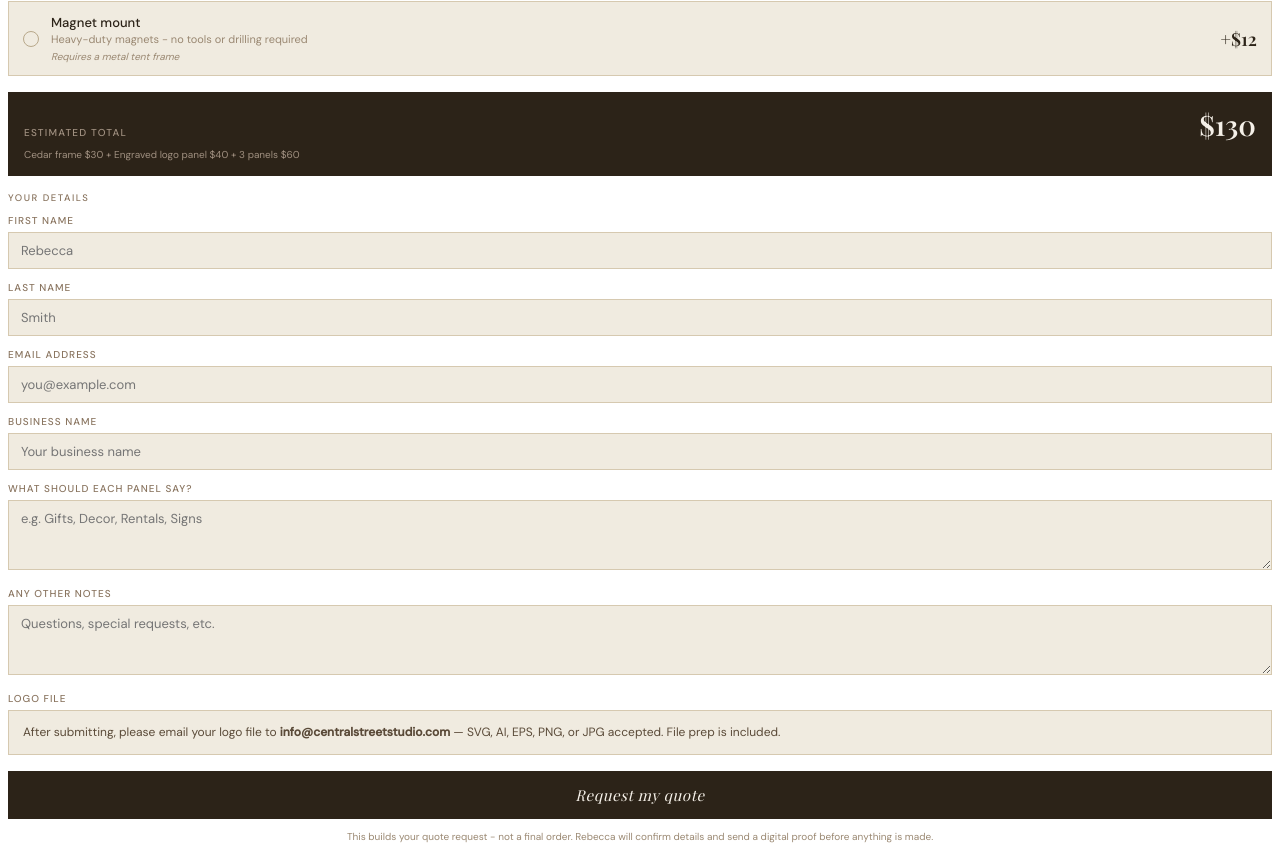
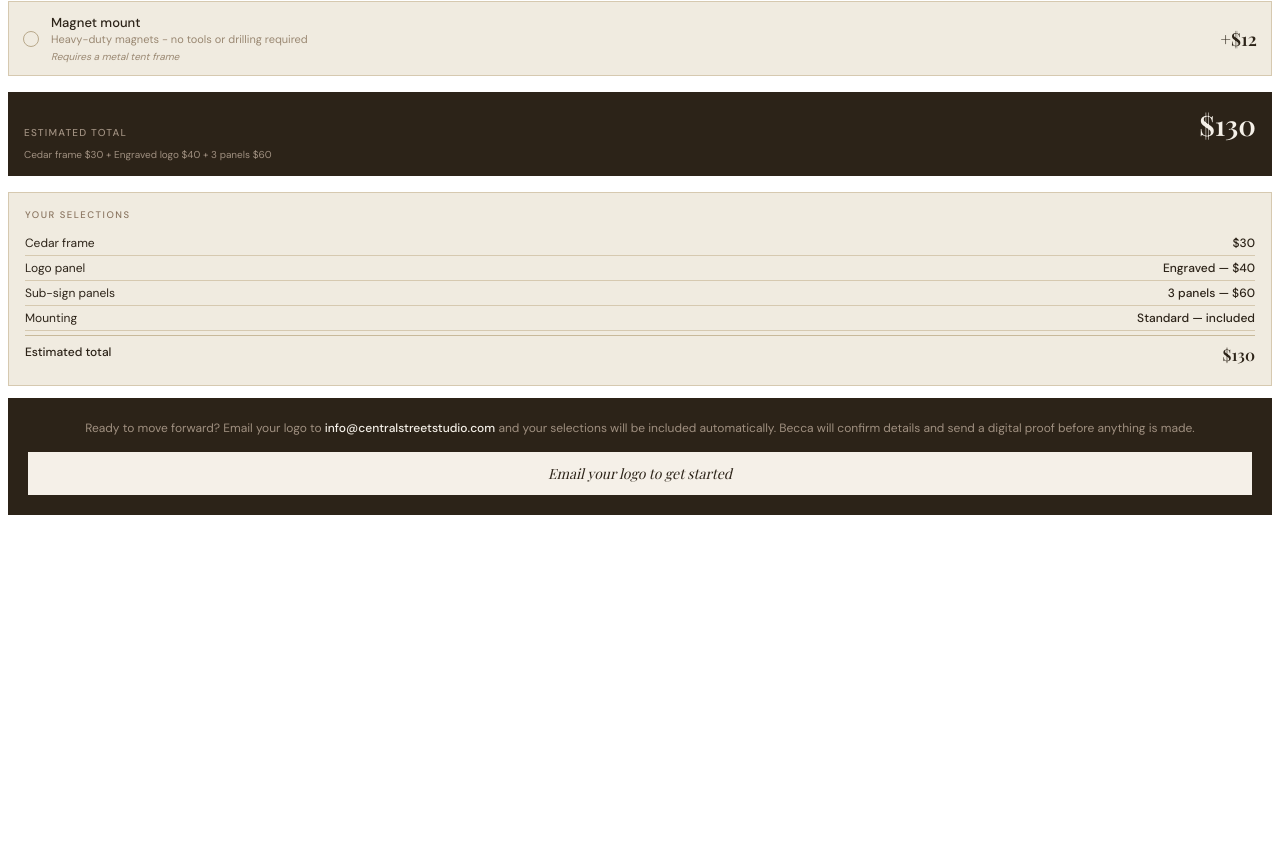
Before and after one commit to centralstreetstudio/css-sign-quote, a plain HTML site: page index.html in a window 1280 px wide. Shown: the part 666-1519 px from the top of the page. After the commit the page ends 1189 px from the top, so only its background shows below. Drawn offline with nearby package versions, Linux system fonts and the light colour scheme; a web font is replaced by a local one.

Commit message:
Update index.html

```diff
--- a/index.html
+++ b/index.html
@@ -17,10 +17,7 @@
     width: 100%;
   }
 
-  .wrap {
-    width: 100%;
-    padding: 8px;
-  }
+  .wrap { width: 100%; padding: 8px; }
 
   .eyebrow { font-size: 10px; font-weight: 500; letter-spacing: 0.18em; text-transform: uppercase; color: #8a7560; margin-bottom: 6px; text-align: center; }
   .title { font-family: 'Playfair Display', serif; font-size: 24px; font-weight: 400; color: #2c2318; line-height: 1.2; margin-bottom: 4px; text-align: center; }
@@ -32,7 +29,6 @@
 
   .section-label { font-size: 9.5px; font-weight: 500; letter-spacing: 0.16em; text-transform: uppercase; color: #8a7560; margin-bottom: 10px; }
 
-  /* Choices stacked vertically */
   .choice {
     background: #f0ebe0;
     border: 1.5px solid #d6c9b0;
@@ -48,12 +44,10 @@
   }
   .choice:hover { border-color: #8a7560; }
   .choice.selected { background: #2c2318; border-color: #2c2318; }
-
   .choice-left { display: flex; align-items: center; gap: 12px; flex: 1; }
   .choice-radio { width: 16px; height: 16px; border-radius: 50%; border: 1.5px solid #b8a88a; flex-shrink: 0; display: flex; align-items: center; justify-content: center; }
   .choice.selected .choice-radio { border-color: #f5f0e8; }
   .choice.selected .choice-radio::after { content: ''; width: 8px; height: 8px; border-radius: 50%; background: #f5f0e8; }
-
   .choice-text { flex: 1; }
   .choice-name { font-size: 13px; font-weight: 500; color: #2c2318; margin-bottom: 1px; }
   .choice-desc { font-size: 11px; color: #9a8872; line-height: 1.4; }
@@ -64,16 +58,7 @@
   .choice-price { font-family: 'Playfair Display', serif; font-size: 18px; font-weight: 600; color: #2c2318; white-space: nowrap; }
   .choice.selected .choice-price { color: #f5f0e8; }
 
-  /* Counter */
-  .counter-row {
-    background: #f0ebe0;
-    border: 1.5px solid #d6c9b0;
-    padding: 12px 14px;
-    display: flex;
-    align-items: center;
-    justify-content: space-between;
-    gap: 10px;
-  }
+  .counter-row { background: #f0ebe0; border: 1.5px solid #d6c9b0; padding: 12px 14px; display: flex; align-items: center; justify-content: space-between; gap: 10px; }
   .counter-label { font-size: 13px; font-weight: 500; color: #2c2318; margin-bottom: 2px; }
   .counter-note { font-size: 11px; color: #9a8872; }
   .counter-controls { display: flex; align-items: center; gap: 12px; flex-shrink: 0; }
@@ -81,35 +66,39 @@
   .counter-btn:hover { background: #e8e0d0; }
   .counter-val { font-family: 'Playfair Display', serif; font-size: 20px; font-weight: 600; color: #2c2318; min-width: 20px; text-align: center; }
   .counter-price { font-family: 'Playfair Display', serif; font-size: 18px; font-weight: 600; color: #2c2318; }
-
   .bundle-tag { display: inline-block; font-size: 9px; font-weight: 500; letter-spacing: 0.1em; text-transform: uppercase; padding: 2px 6px; border: 1px solid #b8a88a; color: #7a6550; background: #ede6d8; margin-left: 6px; vertical-align: middle; }
 
-  /* Total */
   .total-bar { background: #2c2318; padding: 14px 16px; margin: 16px 0; }
   .total-top { display: flex; justify-content: space-between; align-items: baseline; }
   .total-label-text { font-size: 10px; font-weight: 500; letter-spacing: 0.12em; text-transform: uppercase; color: #a09080; }
   .total-amount { font-family: 'Playfair Display', serif; font-size: 28px; font-weight: 600; color: #f5f0e8; }
   .total-breakdown { font-size: 10px; color: #a09080; margin-top: 4px; line-height: 1.5; }
 
-  /* Form fields */
-  .field { margin-bottom: 12px; }
-  .field label { display: block; font-size: 10px; font-weight: 500; letter-spacing: 0.1em; text-transform: uppercase; color: #8a7560; margin-bottom: 5px; }
-  .field input, .field textarea { width: 100%; background: #f0ebe0; border: 1.5px solid #d6c9b0; padding: 9px 12px; font-family: 'DM Sans', sans-serif; font-size: 13px; color: #2c2318; outline: none; transition: border-color 0.15s; }
-  .field input:focus, .field textarea:focus { border-color: #8a7560; }
-  .field textarea { resize: vertical; min-height: 70px; }
+  /* Summary + CTA */
+  .summary-box { background: #f0ebe0; border: 1.5px solid #d6c9b0; padding: 16px; margin-bottom: 12px; }
+  .summary-title { font-size: 9.5px; font-weight: 500; letter-spacing: 0.16em; text-transform: uppercase; color: #8a7560; margin-bottom: 10px; }
+  .summary-line { display: flex; justify-content: space-between; font-size: 12px; color: #2c2318; padding: 4px 0; border-bottom: 0.5px solid #d6c9b0; }
+  .summary-line:last-child { border-bottom: none; }
+  .summary-line span:last-child { font-weight: 500; }
 
-  /* Upload placeholder removed - file sent via email */
-
-  /* Submit */
-  .submit-btn { width: 100%; background: #2c2318; color: #f5f0e8; border: none; padding: 14px; font-family: 'Playfair Display', serif; font-size: 15px; font-weight: 400; font-style: italic; letter-spacing: 0.04em; cursor: pointer; transition: background 0.15s; margin-top: 4px; }
-  .submit-btn:hover { background: #3d3020; }
-  .submit-btn:disabled { background: #b8a88a; cursor: not-allowed; }
-
-  .disclaimer { font-size: 10px; color: #9a8872; text-align: center; margin-top: 10px; line-height: 1.6; }
-
-  .success-msg { display: none; text-align: center; padding: 32px 16px; }
-  .success-title { font-family: 'Playfair Display', serif; font-size: 22px; font-style: italic; color: #2c2318; margin-bottom: 8px; }
-  .success-sub { font-size: 13px; color: #8a7560; line-height: 1.6; }
+  .cta-box { background: #2c2318; padding: 20px; text-align: center; }
+  .cta-instruction { font-size: 12px; color: #a09080; line-height: 1.7; margin-bottom: 14px; }
+  .cta-instruction strong { color: #f5f0e8; font-weight: 500; }
+  .cta-btn {
+    display: inline-block;
+    background: #f5f0e8;
+    color: #2c2318;
+    font-family: 'Playfair Display', serif;
+    font-size: 14px;
+    font-style: italic;
+    padding: 12px 24px;
+    text-decoration: none;
+    cursor: pointer;
+    border: none;
+    transition: background 0.15s;
+    width: 100%;
+  }
+  .cta-btn:hover { background: #ede6d8; }
 
   .hidden { display: none !important; }
 </style>
@@ -117,7 +106,6 @@
 <body>
 <div class="wrap">
 
-  <div id="quoteForm">
   <p class="eyebrow">Central Street Studio</p>
   <h1 class="title">Build Your <em>Custom Sign</em></h1>
   <p class="subtitle">Handmade cedar + birch - laser engraved - built to order</p>
@@ -136,7 +124,7 @@
   <!-- Logo Panel -->
   <p class="section-label">Logo panel</p>
 
-    <div class="choice selected" data-group="logo" data-price="40" data-label="Engraved logo panel" onclick="selectChoice(this)">
+  <div class="choice selected" data-group="logo" data-price="40" data-label="Engraved" onclick="selectChoice(this)">
     <div class="choice-left">
       <div class="choice-radio"></div>
       <div class="choice-text">
@@ -147,7 +135,7 @@
     <span class="choice-price">$40</span>
   </div>
 
-    <div class="choice" data-group="logo" data-price="75" data-label="3D layered logo panel" onclick="selectChoice(this)">
+  <div class="choice" data-group="logo" data-price="75" data-label="3D layered" onclick="selectChoice(this)">
     <div class="choice-left">
       <div class="choice-radio"></div>
       <div class="choice-text">
@@ -192,7 +180,7 @@
     <span class="choice-price">Included</span>
   </div>
 
-    <div class="choice" data-group="mount" data-price="8" data-label="Tent-mount hardware kit (+$8)" onclick="selectChoice(this)">
+  <div class="choice" data-group="mount" data-price="8" data-label="Tent-mount hardware kit" onclick="selectChoice(this)">
     <div class="choice-left">
       <div class="choice-radio"></div>
       <div class="choice-text">
@@ -204,7 +192,7 @@
     <span class="choice-price">+$8</span>
   </div>
 
-    <div class="choice" data-group="mount" data-price="12" data-label="Magnet mount (+$12)" onclick="selectChoice(this)">
+  <div class="choice" data-group="mount" data-price="12" data-label="Magnet mount" onclick="selectChoice(this)">
     <div class="choice-left">
       <div class="choice-radio"></div>
       <div class="choice-text">
@@ -216,6 +204,7 @@
     <span class="choice-price">+$12</span>
   </div>
 
+  <!-- Total -->
   <div class="total-bar">
     <div class="total-top">
       <span class="total-label-text">Estimated total</span>
@@ -224,61 +213,29 @@
     <p class="total-breakdown" id="totalBreakdown">Cedar frame $30 + Engraved logo $40 + 3 panels $60</p>
   </div>
 
-    <!-- Contact -->
-    <p class="section-label">Your details</p>
-
-    <div class="field">
-      <label for="firstName">First name</label>
-      <input type="text" id="firstName" name="firstName" required placeholder="Rebecca">
-    </div>
-
-    <div class="field">
-      <label for="lastName">Last name</label>
-      <input type="text" id="lastName" name="lastName" placeholder="Smith">
-    </div>
-
-    <div class="field">
-      <label for="email">Email address</label>
-      <input type="email" id="email" name="email" required placeholder="you@example.com">
-    </div>
-
-    <div class="field">
-      <label for="businessName">Business name</label>
-      <input type="text" id="businessName" name="businessName" placeholder="Your business name">
-    </div>
-
-    <div class="field">
-      <label for="panelWords">What should each panel say?</label>
-      <textarea id="panelWords" name="panelWords" placeholder="e.g. Gifts, Decor, Rentals, Signs"></textarea>
-    </div>
-
-    <div class="field">
-      <label for="notes">Any other notes</label>
-      <textarea id="notes" name="notes" placeholder="Questions, special requests, etc."></textarea>
-    </div>
-
-    <div class="field">
-      <label>Logo file</label>
-      <div style="background:#f0ebe0; border:1.5px solid #d6c9b0; padding:12px 14px;">
-        <p style="font-size:12px; color:#5a4a38; line-height:1.6;">After submitting, please email your logo file to <strong>info@centralstreetstudio.com</strong> — SVG, AI, EPS, PNG, or JPG accepted. File prep is included.</p>
+  <!-- Summary + CTA -->
+  <div class="summary-box">
+    <p class="summary-title">Your selections</p>
+    <div class="summary-line"><span>Cedar frame</span><span>$30</span></div>
+    <div class="summary-line"><span>Logo panel</span><span id="summaryLogo">Engraved — $40</span></div>
+    <div class="summary-line"><span>Sub-sign panels</span><span id="summaryPanels">3 panels — $60</span></div>
+    <div class="summary-line"><span>Mounting</span><span id="summaryMount">Standard — included</span></div>
+    <div class="summary-line" style="padding-top:8px; margin-top:4px; border-top: 1px solid #c8b99a; border-bottom:none;">
+      <span style="font-weight:500;">Estimated total</span>
+      <span id="summaryTotal" style="font-family:'Playfair Display',serif; font-size:16px; font-weight:600;">$130</span>
     </div>
   </div>
 
-    <button class="submit-btn" id="submitBtn" onclick="submitQuote(event)">Request my quote</button>
-    <p class="disclaimer">This builds your quote request - not a final order. Rebecca will confirm details and send a digital proof before anything is made.</p>
-
-  </div>
-
-  <div class="success-msg" id="successMsg">
-    <p class="success-title">Quote request sent!</p>
-    <p class="success-sub">Thanks - Rebecca will be in touch within 1-2 business days to confirm your order details and send a digital proof.</p>
+  <div class="cta-box">
+    <p class="cta-instruction">Ready to move forward? Email your logo to <strong>info@centralstreetstudio.com</strong> and your selections will be included automatically. Becca will confirm details and send a digital proof before anything is made.</p>
+    <a class="cta-btn" id="ctaBtn" href="mailto:info@centralstreetstudio.com">Email your logo to get started</a>
   </div>
 
 </div>
 
 <script>
   const FRAME = 30;
-  let logoPrice = 40, logoLabel = 'Engraved logo panel';
+  let logoPrice = 40, logoLabel = 'Engraved';
   let panelCount = 3;
   let mountPrice = 0, mountLabel = 'Standard mounting';
 
@@ -296,7 +253,7 @@
     document.getElementById('panelCount').textContent = panelCount;
     const rate = panelCount >= 4 ? 18 : 20;
     document.getElementById('panelTotal').textContent = '$' + (panelCount * rate);
-    document.getElementById('panelNote').textContent = panelCount >= 4 ? '$18 each (bundle rate)' : '$20 each';
+    document.getElementById('panelNote').textContent = panelCount >= 4 ? '$18 each (bundle rate)' : '$20 each - $18 each for 4+';
     const tag = document.getElementById('bundleTag');
     panelCount >= 4 ? tag.classList.remove('hidden') : tag.classList.add('hidden');
     updateTotal();
@@ -306,50 +263,33 @@
     const rate = panelCount >= 4 ? 18 : 20;
     const panelTotal = panelCount * rate;
     const total = FRAME + logoPrice + panelTotal + mountPrice;
+
+    // Update total bar
     document.getElementById('totalAmount').textContent = '$' + total;
-    let b = 'Cedar frame $30 + ' + logoLabel + ' $' + logoPrice;
+    let b = 'Cedar frame $30 + ' + logoLabel + ' logo $' + logoPrice;
     if (panelCount > 0) b += ' + ' + panelCount + ' panel' + (panelCount !== 1 ? 's' : '') + ' $' + panelTotal;
     if (mountPrice > 0) b += ' + ' + mountLabel;
     document.getElementById('totalBreakdown').textContent = b;
-  }
 
+    // Update summary box
+    document.getElementById('summaryLogo').textContent = logoLabel + ' — $' + logoPrice;
+    document.getElementById('summaryPanels').textContent = panelCount + ' panel' + (panelCount !== 1 ? 's' : '') + ' — $' + panelTotal;
+    document.getElementById('summaryMount').textContent = mountPrice > 0 ? mountLabel + ' — +$' + mountPrice : 'Standard — included';
+    document.getElementById('summaryTotal').textContent = '$' + total;
 
-
-  async function submitQuote(e) {
-    e.preventDefault();
-    const btn = document.getElementById('submitBtn');
-    const firstName = document.getElementById('firstName').value.trim();
-    const email = document.getElementById('email').value.trim();
-    if (!firstName || !email) { alert('Please enter your name and email address.'); return; }
-    btn.disabled = true; btn.textContent = 'Sending...';
-    const rate = panelCount >= 4 ? 18 : 20;
-    const total = FRAME + logoPrice + (panelCount * rate) + mountPrice;
-    const formData = new FormData();
-    formData.append('_subject', 'New sign quote request from ' + firstName + ' ' + document.getElementById('lastName').value.trim());
-    formData.append('Name', firstName + ' ' + document.getElementById('lastName').value.trim());
-    formData.append('Email', email);
-    formData.append('Business name', document.getElementById('businessName').value.trim());
-    formData.append('Logo panel', logoLabel + ' ($' + logoPrice + ')');
-    formData.append('Number of panels', panelCount + ' panels at $' + rate + ' each = $' + (panelCount * rate) + (panelCount >= 4 ? ' (bundle rate)' : ''));
-    formData.append('Mounting', mountLabel);
-    formData.append('Estimated total', '$' + total);
-    formData.append('Panel words', document.getElementById('panelWords').value.trim());
-    formData.append('Notes', document.getElementById('notes').value.trim());
-    const fileInput = document.getElementById('logoFile');
-    if (fileInput && fileInput.files && fileInput.files[0]) formData.append('logoFile', fileInput.files[0]);
-    try {
-      const res = await fetch('https://formspree.io/f/mbdwqznv', { method: 'POST', body: formData, headers: { 'Accept': 'application/json' } });
-      if (res.ok) {
-        document.getElementById('quoteForm').classList.add('hidden');
-        document.getElementById('successMsg').style.display = 'block';
-      } else {
-        btn.disabled = false; btn.textContent = 'Request my quote';
-        alert('Something went wrong - please email info@centralstreetstudio.com directly.');
-      }
-    } catch(err) {
-      btn.disabled = false; btn.textContent = 'Request my quote';
-      alert('Something went wrong - please email info@centralstreetstudio.com directly.');
-    }
+    // Update mailto link with selections pre-filled
+    const subject = encodeURIComponent('Custom Sign Quote Request');
+    const body = encodeURIComponent(
+      'Hi Becca,\n\nI\'d like to move forward with a custom hanging sign. Here are my selections:\n\n' +
+      '- Cedar frame: $30\n' +
+      '- Logo panel: ' + logoLabel + ' ($' + logoPrice + ')\n' +
+      '- Sub-sign panels: ' + panelCount + ' panel' + (panelCount !== 1 ? 's' : '') + ' ($' + panelTotal + (panelCount >= 4 ? ' - bundle rate' : '') + ')\n' +
+      '- Mounting: ' + mountLabel + (mountPrice > 0 ? ' (+$' + mountPrice + ')' : ' (included)') + '\n' +
+      '- Estimated total: $' + total + '\n\n' +
+      'What each panel should say:\n[Please fill in]\n\n' +
+      'I\'ve attached my logo file to this email.\n\nThanks!'
+    );
+    document.getElementById('ctaBtn').href = 'mailto:info@centralstreetstudio.com?subject=' + subject + '&body=' + body;
   }
 
   updateTotal();
```
Lines whose indentation alone changed are shown as unchanged.
